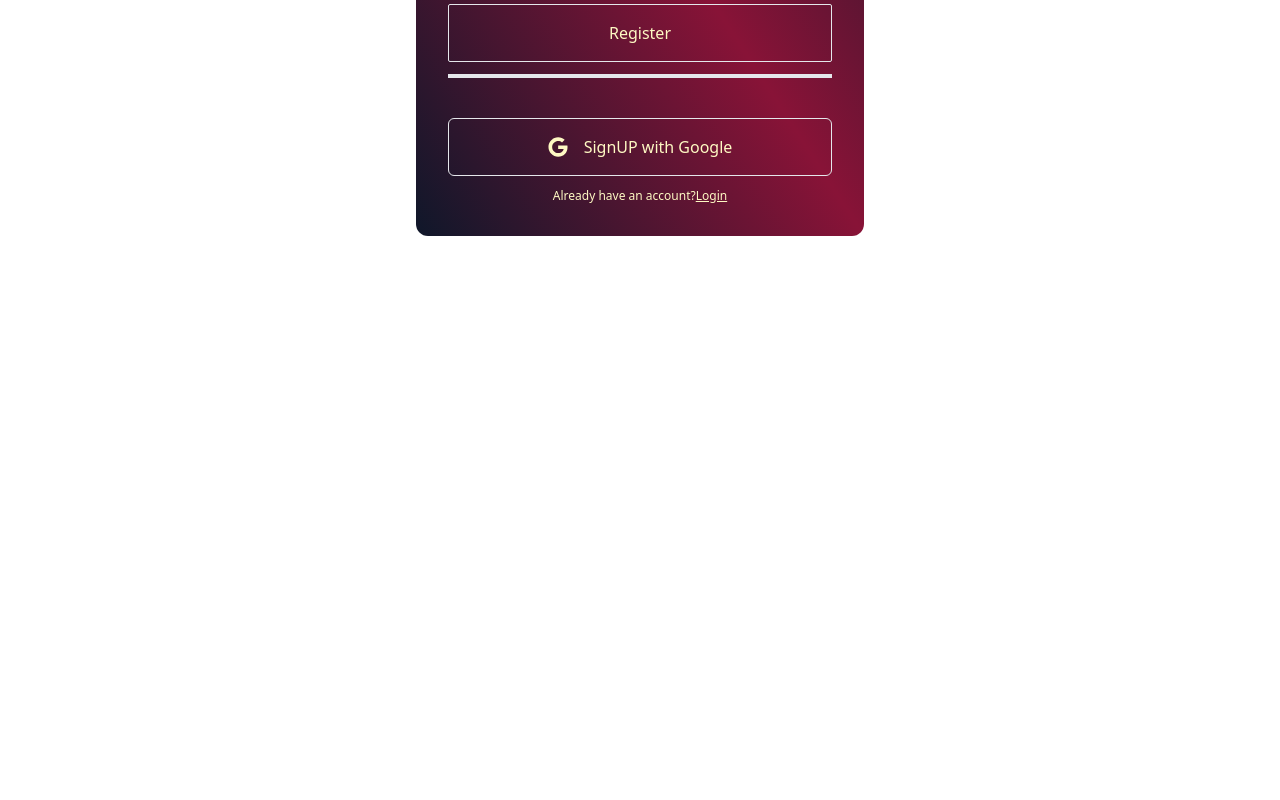
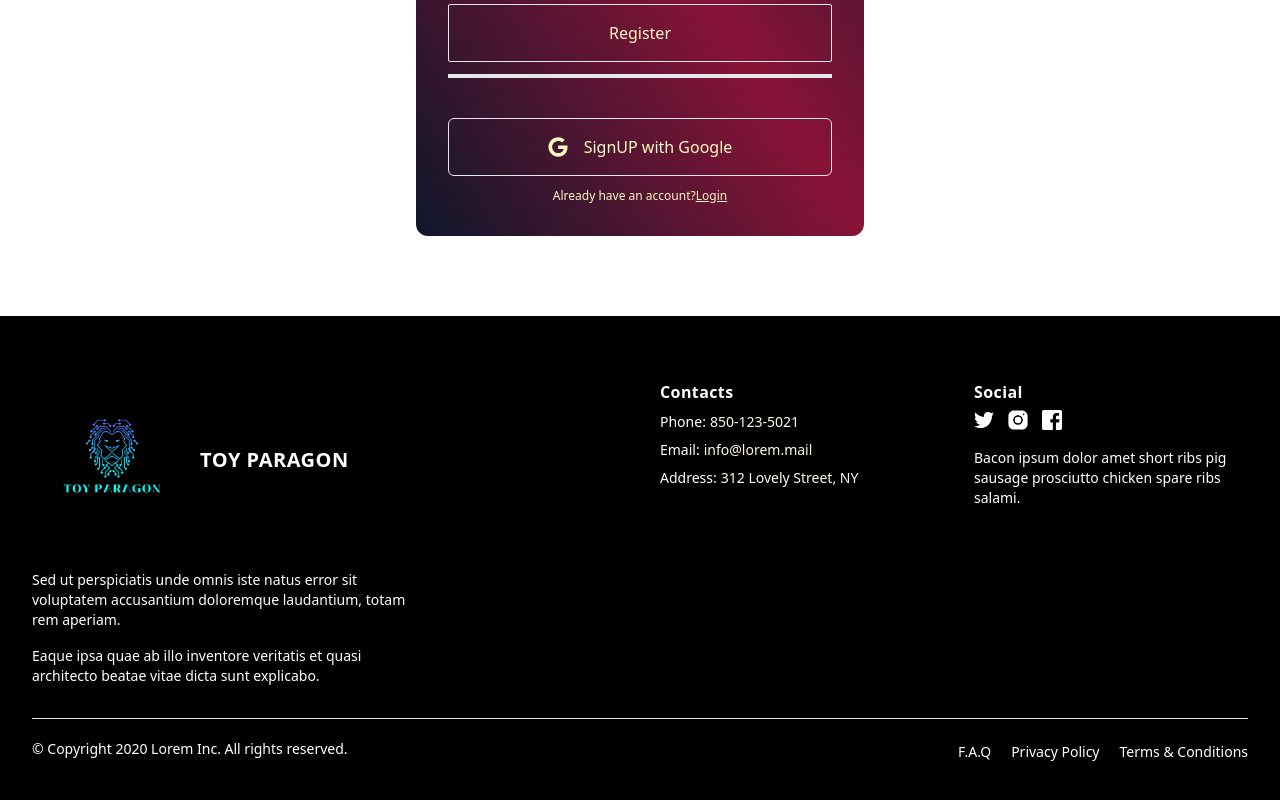
Before and after one commit to khaledheera/toy-paragon-client, a React (Vite) app: page /register in a window 1280 px wide. Shown: the part 624-1424 px from the top of the page. Before the commit the page ends 940 px from the top, so only its background shows below. Built offline with nearby package versions, Linux system fonts and the light colour scheme; no server answers.

Commit message:
Footer Done

```diff
--- a/src/Layout/Main.jsx
+++ b/src/Layout/Main.jsx
@@ -1,6 +1,7 @@
 import React from 'react';
 import Header from '../Pages/Shared/Header/Header';
 import { Outlet } from 'react-router-dom';
+import Footer from '../Pages/Shared/Footer/Footer';
 
 const Main = () => {
     return (
@@ -11,6 +12,9 @@ const Main = () => {
 			<div>
 				<Outlet />
 			</div>
+            <div>
+                <Footer/>
+            </div>
         </div>
     );
 };
--- /dev/null
+++ b/src/Pages/Shared/Footer/Footer.jsx
@@ -0,0 +1,146 @@
+import React from 'react';
+import logo from "../../../assets/images/logo.png";
+
+
+const Footer = () => {
+    return (
+        <div>
+                <div className=" bg-black text-yellow-50 px-4 pt-16 mx-auto sm:max-w-xl md:max-w-full lg:max-w-screen-xl md:px-24 lg:px-8">
+      <div className="grid gap-10 row-gap-6 mb-8 sm:grid-cols-2 lg:grid-cols-4">
+        <div className="sm:col-span-2">
+          <a
+            href="/"
+            aria-label="Go home"
+            title="Company"
+            className="inline-flex items-center"
+          >
+           <img className='w-40 h-40' src={logo} alt="" />
+            <span className="ml-2 text-xl font-bold tracking-wide text-white uppercase">
+             TOY PARAGON
+            </span>
+          </a>
+          <div className="mt-6 lg:max-w-sm">
+            <p className="text-sm text-white">
+              Sed ut perspiciatis unde omnis iste natus error sit voluptatem
+              accusantium doloremque laudantium, totam rem aperiam.
+            </p>
+            <p className="mt-4 text-sm text-white">
+              Eaque ipsa quae ab illo inventore veritatis et quasi architecto
+              beatae vitae dicta sunt explicabo.
+            </p>
+          </div>
+        </div>
+        <div className="space-y-2 text-sm">
+          <p className="text-base font-bold tracking-wide text-white">
+            Contacts
+          </p>
+          <div className="flex">
+            <p className="mr-1 text-white">Phone:</p>
+            <a
+              href="tel:850-123-5021"
+              aria-label="Our phone"
+              title="Our phone"
+              className="transition-colors duration-300 text-deep-purple-accent-400 hover:text-deep-purple-800"
+            >
+              850-123-5021
+            </a>
+          </div>
+          <div className="flex">
+            <p className="mr-1 text-white">Email:</p>
+            <a
+              href="mailto:info@lorem.mail"
+              aria-label="Our email"
+              title="Our email"
+              className="transition-colors duration-300 text-deep-purple-accent-400 hover:text-deep-purple-800"
+            >
+              info@lorem.mail
+            </a>
+          </div>
+          <div className="flex">
+            <p className="mr-1 text-white">Address:</p>
+            <a
+              href="https://www.google.com/maps"
+              target="_blank"
+              rel="noopener noreferrer"
+              aria-label="Our address"
+              title="Our address"
+              className="transition-colors duration-300 text-deep-purple-accent-400 hover:text-deep-purple-800"
+            >
+              312 Lovely Street, NY
+            </a>
+          </div>
+        </div>
+        <div>
+          <span className="text-base font-bold tracking-wide text-white">
+            Social
+          </span>
+          <div className="flex items-center mt-1 space-x-3">
+            <a
+              href="/"
+              className="text-white transition-colors duration-300 hover:text-deep-purple-accent-400"
+            >
+              <svg viewBox="0 0 24 24" fill="currentColor" className="h-5">
+                <path d="M24,4.6c-0.9,0.4-1.8,0.7-2.8,0.8c1-0.6,1.8-1.6,2.2-2.7c-1,0.6-2,1-3.1,1.2c-0.9-1-2.2-1.6-3.6-1.6 c-2.7,0-4.9,2.2-4.9,4.9c0,0.4,0,0.8,0.1,1.1C7.7,8.1,4.1,6.1,1.7,3.1C1.2,3.9,1,4.7,1,5.6c0,1.7,0.9,3.2,2.2,4.1 C2.4,9.7,1.6,9.5,1,9.1c0,0,0,0,0,0.1c0,2.4,1.7,4.4,3.9,4.8c-0.4,0.1-0.8,0.2-1.3,0.2c-0.3,0-0.6,0-0.9-0.1c0.6,2,2.4,3.4,4.6,3.4 c-1.7,1.3-3.8,2.1-6.1,2.1c-0.4,0-0.8,0-1.2-0.1c2.2,1.4,4.8,2.2,7.5,2.2c9.1,0,14-7.5,14-14c0-0.2,0-0.4,0-0.6 C22.5,6.4,23.3,5.5,24,4.6z" />
+              </svg>
+            </a>
+            <a
+              href="/"
+              className="text-white transition-colors duration-300 hover:text-deep-purple-accent-400"
+            >
+              <svg viewBox="0 0 30 30" fill="currentColor" className="h-6">
+                <circle cx="15" cy="15" r="4" />
+                <path d="M19.999,3h-10C6.14,3,3,6.141,3,10.001v10C3,23.86,6.141,27,10.001,27h10C23.86,27,27,23.859,27,19.999v-10   C27,6.14,23.859,3,19.999,3z M15,21c-3.309,0-6-2.691-6-6s2.691-6,6-6s6,2.691,6,6S18.309,21,15,21z M22,9c-0.552,0-1-0.448-1-1   c0-0.552,0.448-1,1-1s1,0.448,1,1C23,8.552,22.552,9,22,9z" />
+              </svg>
+            </a>
+            <a
+              href="/"
+              className="text-white transition-colors duration-300 hover:text-deep-purple-accent-400"
+            >
+              <svg viewBox="0 0 24 24" fill="currentColor" className="h-5">
+                <path d="M22,0H2C0.895,0,0,0.895,0,2v20c0,1.105,0.895,2,2,2h11v-9h-3v-4h3V8.413c0-3.1,1.893-4.788,4.659-4.788 c1.325,0,2.463,0.099,2.795,0.143v3.24l-1.918,0.001c-1.504,0-1.795,0.715-1.795,1.763V11h4.44l-1,4h-3.44v9H22c1.105,0,2-0.895,2-2 V2C24,0.895,23.105,0,22,0z" />
+              </svg>
+            </a>
+          </div>
+          <p className="mt-4 text-sm text-white">
+            Bacon ipsum dolor amet short ribs pig sausage prosciutto chicken
+            spare ribs salami.
+          </p>
+        </div>
+      </div>
+      <div className="flex flex-col-reverse justify-between pt-5 pb-10 border-t lg:flex-row">
+        <p className="text-sm text-white">
+          © Copyright 2020 Lorem Inc. All rights reserved.
+        </p>
+        <ul className="flex flex-col mb-3 space-y-2 lg:mb-0 sm:space-y-0 sm:space-x-5 sm:flex-row">
+          <li>
+            <a
+              href="/"
+              className="text-sm text-white transition-colors duration-300 hover:text-deep-purple-accent-400"
+            >
+              F.A.Q
+            </a>
+          </li>
+          <li>
+            <a
+              href="/"
+              className="text-sm text-white transition-colors duration-300 hover:text-deep-purple-accent-400"
+            >
+              Privacy Policy
+            </a>
+          </li>
+          <li>
+            <a
+              href="/"
+              className="text-sm text-white transition-colors duration-300 hover:text-deep-purple-accent-400"
+            >
+              Terms &amp; Conditions
+            </a>
+          </li>
+        </ul>
+      </div>
+    </div>
+        </div>
+    );
+};
+
+export default Footer;
--- a/src/Pages/Shared/Header/Header.jsx
+++ b/src/Pages/Shared/Header/Header.jsx
@@ -12,7 +12,7 @@ const Header = () => {
 
 
   return (
-    <nav className="bg-gradient-to-r from-teal-900 via-teal-700 to-teal-900">
+    <nav className="bg-gradient-to-r from-black via-white to-black">
       <div className="mb-[210px] lg:mb-0 ">
         <div className="px-4 py-5 mx-auto  md:px-24 lg:px-10">
           <div className="relative flex items-center justify-between">
```
Also changed, not shown: src/assets/images/logo.png.
